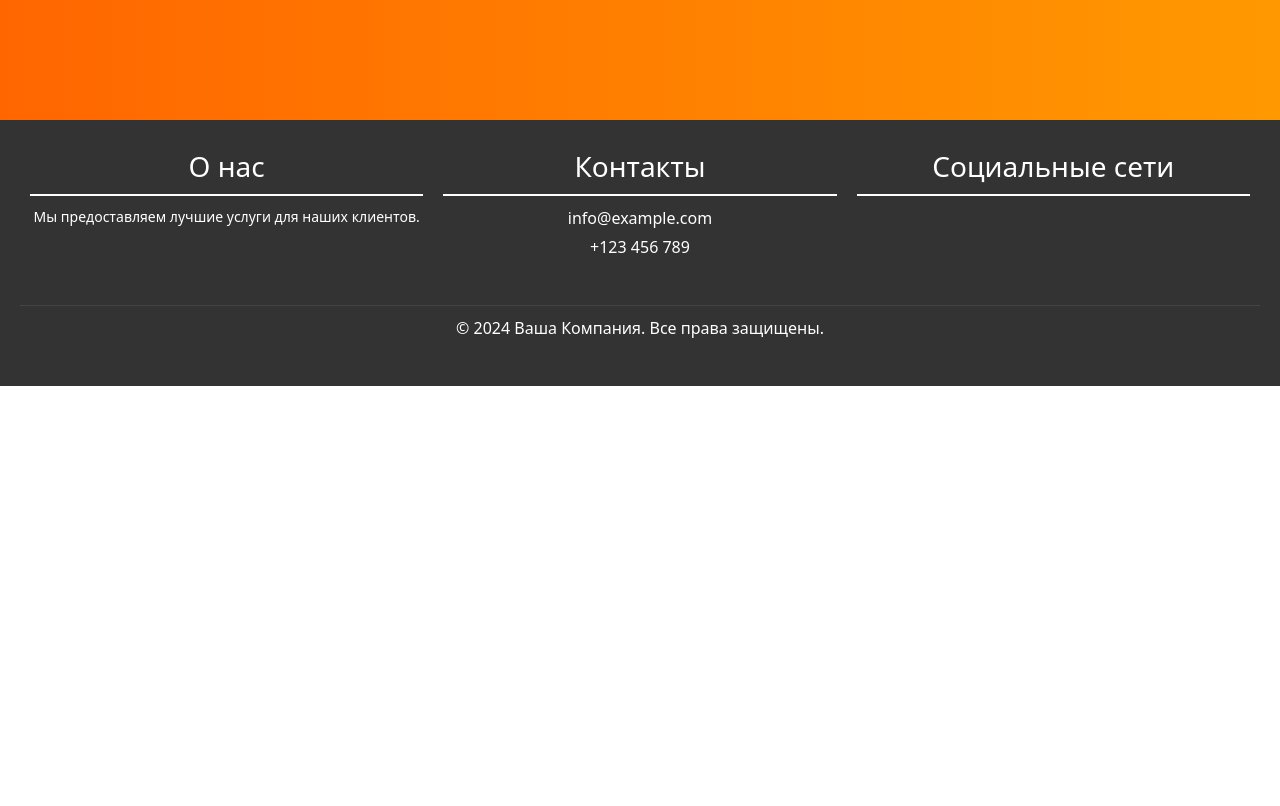
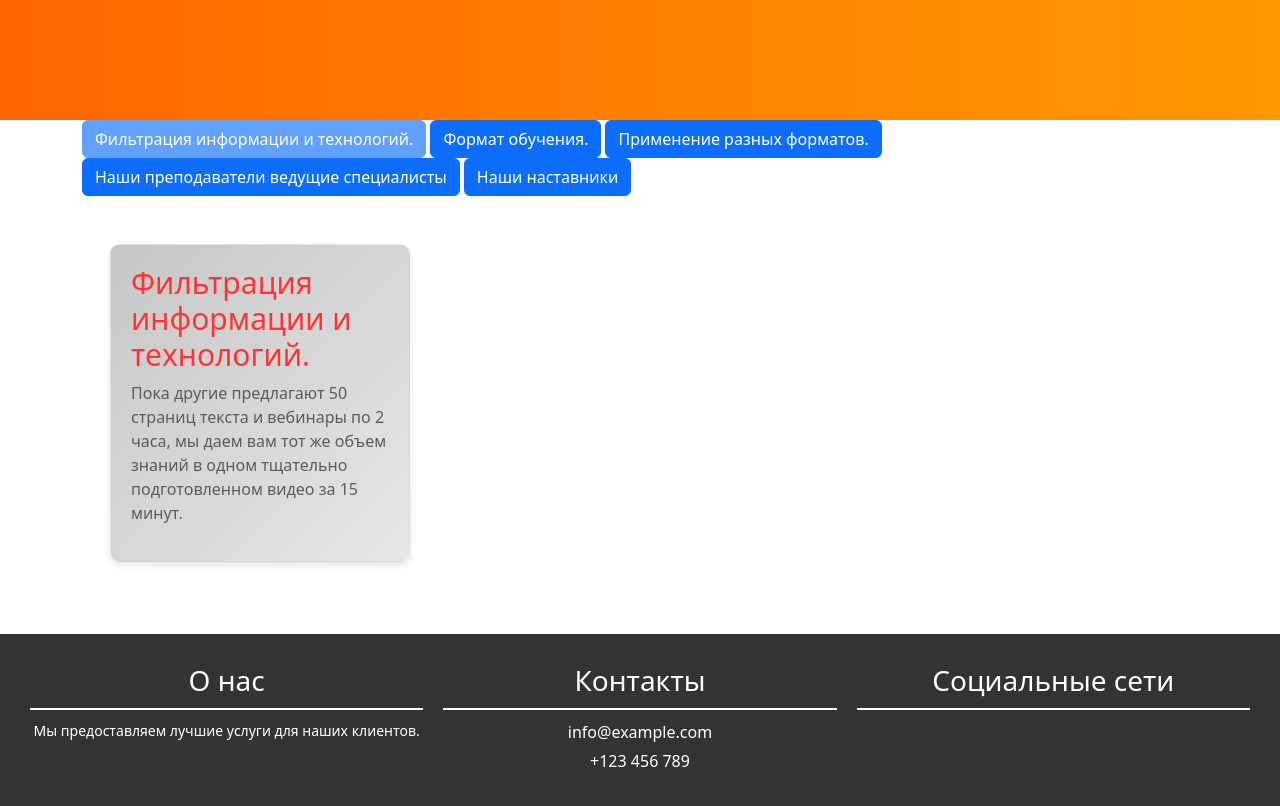
Before and after one commit to alexutm123/React-Building-an-application, a React (Vite) app: page / in a window 1280 px wide. Shown: the part 740-1546 px from the top of the page. Before the commit the page ends 1126 px from the top, so only its background shows below. Built offline with nearby package versions, Linux system fonts and the light colour scheme.

Commit message:
feat:useState card

```diff
--- a/src/components/cinema/ProfileCard.jsx
+++ b/src/components/cinema/ProfileCard.jsx
@@ -4,7 +4,6 @@ import { Title } from "../title/component";
 import { Descriptions } from "../discriptions/descriptions";
 
 const ProfileCard = ({ cinema }) => {
-  // Деструктуризация объекта cinema
   const { title, description } = cinema;
 
   return (
--- a/src/components/cinemas/component.jsx
+++ b/src/components/cinemas/component.jsx
@@ -1,15 +1,18 @@
 import React from 'react';
 import ProfileCard from '../cinema/ProfileCard';
-
+import { useState } from 'react';
 export const Cinemas = ({ cinemas }) => {
+    const [activeDescription, setActiveDescription] = useState(0);
+    const cinema=cinemas[activeDescription]
     return (
         <div className="container">
+            {cinemas.map((cinema,index) => (
+               <button key={cinema.title} onClick={()=>setActiveDescription(index)} disabled={activeDescription===index}  className="btn btn-primary me-1" >{cinema.title}</button>
+            ))}
             <div className="row">
-                {cinemas.map((cinema) => (
                     <div className="col-4 d-flex justify-content-center align-items-center mb-4" key={cinema.title}>
                         <ProfileCard cinema={cinema} />
                     </div>
-                ))}
             </div>
         </div>
     );
--- a/src/data.js
+++ b/src/data.js
@@ -2,7 +2,7 @@ export const cinemas = [
   {
     title: 'Фильтрация информации и технологий.',
     description:
-      '',
+    'Пока другие предлагают 50 страниц текста и вебинары по 2 часа, мы даем вам тот же объем знаний в одном тщательно подготовленном видео за 15 минут.',
   },
   {
     title: 'Формат обучения.',
--- a/src/pages/Home.jsx
+++ b/src/pages/Home.jsx
@@ -1,9 +1,12 @@
 import { Layout } from '../components/layout/components';
+import { Cinemas } from '../components/cinemas/component';
+import { cinemas } from '../data';
 import Hero from '../components/Hero';
 export default function Home() {
   return (
     <Layout>
       <Hero/>
+      <Cinemas cinemas={cinemas} />
     </Layout>
   );
 }
```
